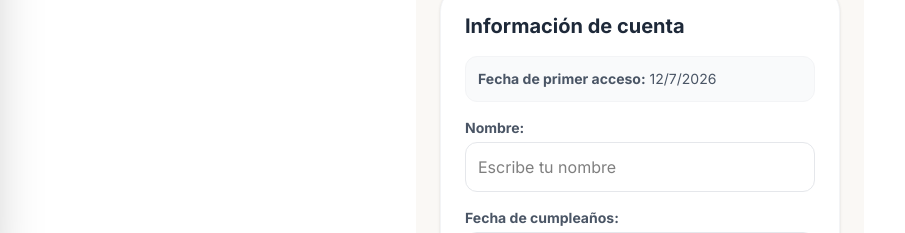
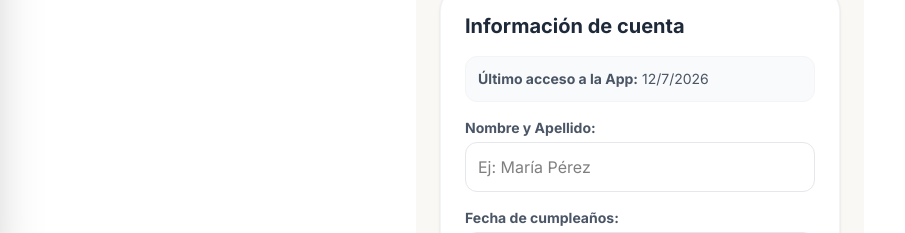
Before and after one commit to fernanda21velasquez1990-lgtm/mi-plataforma-infantil, a Next.js app: page /perfil in a window 1280 px wide. Shown: the part 539-772 px from the top of the page, without its empty margins (0-905 px from the left). Built offline with nearby package versions, Linux system fonts and the light colour scheme.

Commit message:
actualizacion de base de datos a Perfil

```diff
--- a/app/perfil/page.tsx
+++ b/app/perfil/page.tsx
@@ -21,11 +21,15 @@ export default function Perfil() {
   const [fechaCumple, setFechaCumple] = useState("");
   const [fechaAcceso, setFechaAcceso] = useState("");
 
-  // URL DE TU SCRIPT DE PERFIL
+  // 🔴 PEGA AQUÍ TU ENLACE DE GOOGLE SCRIPT (Si cambió al hacer la Nueva Versión)
   const urlScript = "https://script.google.com/macros/s/AKfycbz1eU4HFHQtliJsC0Hm8NidbjHP1W69BAO_mmL0cz7BYLM_0T0Ke6VjmebtyxbqdoN2FQ/exec";
 
   useEffect(() => {
-    setFechaAcceso(localStorage.getItem("diaSesion") || "No registrado");
+    // Calculamos el día de sesión actual o usamos el guardado
+    const fechaActual = new Date().toLocaleDateString("es-ES");
+    const accesoRegistrado = localStorage.getItem("diaSesion") || fechaActual;
+
+    setFechaAcceso(accesoRegistrado);
     setNombre(localStorage.getItem("nombreUsuario") || "");
     setFechaCumple(localStorage.getItem("cumpleUsuario") || "");
     setAvatar(localStorage.getItem("avatarUsuario") || avatares[0]);
@@ -34,12 +38,14 @@ export default function Perfil() {
   const guardarPerfil = async () => {
     const idUsuario = localStorage.getItem("telefonoUsuario") || "anonimo";
 
+    // 🔴 AHORA ENVIAMOS LA FECHA DE ACCESO A TU EXCEL
     const params = new URLSearchParams({
       accion: "guardar",
       id: idUsuario,
       nombre: nombre,
       fecha: fechaCumple,
-      avatar: avatar
+      avatar: avatar,
+      acceso: fechaAcceso
     });
 
     try {
@@ -71,17 +77,28 @@ export default function Perfil() {
       <div className="bg-white p-6 rounded-3xl shadow-sm space-y-4 border border-gray-100">
         <h2 className="text-xl font-bold text-gray-800 mb-4">Información de cuenta</h2>
         <div className="text-sm text-gray-600 bg-gray-50 p-3 rounded-xl border border-gray-100">
-          <strong>Fecha de primer acceso:</strong> {fechaAcceso}
+          <strong>Último acceso a la App:</strong> {fechaAcceso}
         </div>
 
         <div>
-          <label className="block text-sm font-bold text-gray-600 mb-1">Nombre:</label>
-          <input type="text" value={nombre} onChange={(e) => setNombre(e.target.value)} className="w-full p-3 border border-gray-200 rounded-xl" placeholder="Escribe tu nombre" />
+          <label className="block text-sm font-bold text-gray-600 mb-1">Nombre y Apellido:</label>
+          <input
+            type="text"
+            value={nombre}
+            onChange={(e) => setNombre(e.target.value)}
+            className="w-full p-3 border border-gray-200 rounded-xl"
+            placeholder="Ej: María Pérez"
+          />
         </div>
 
         <div>
           <label className="block text-sm font-bold text-gray-600 mb-1">Fecha de cumpleaños:</label>
-          <input type="date" value={fechaCumple} onChange={(e) => setFechaCumple(e.target.value)} className="w-full p-3 border border-gray-200 rounded-xl" />
+          <input
+            type="date"
+            value={fechaCumple}
+            onChange={(e) => setFechaCumple(e.target.value)}
+            className="w-full p-3 border border-gray-200 rounded-xl"
+          />
         </div>
 
         <button onClick={guardarPerfil} className="w-full bg-pink-500 hover:bg-pink-600 text-white font-bold py-3 rounded-xl mt-4 shadow-lg transition-transform hover:-translate-y-1">
```
